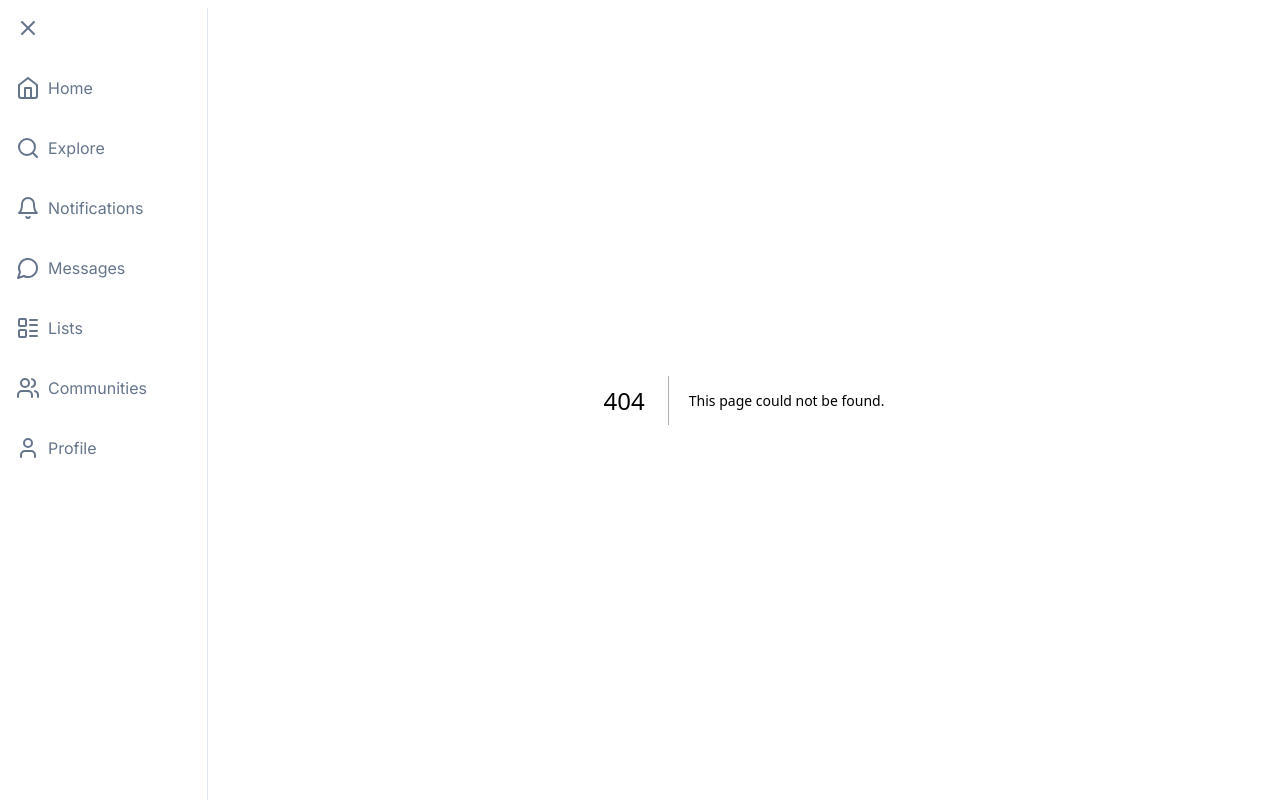
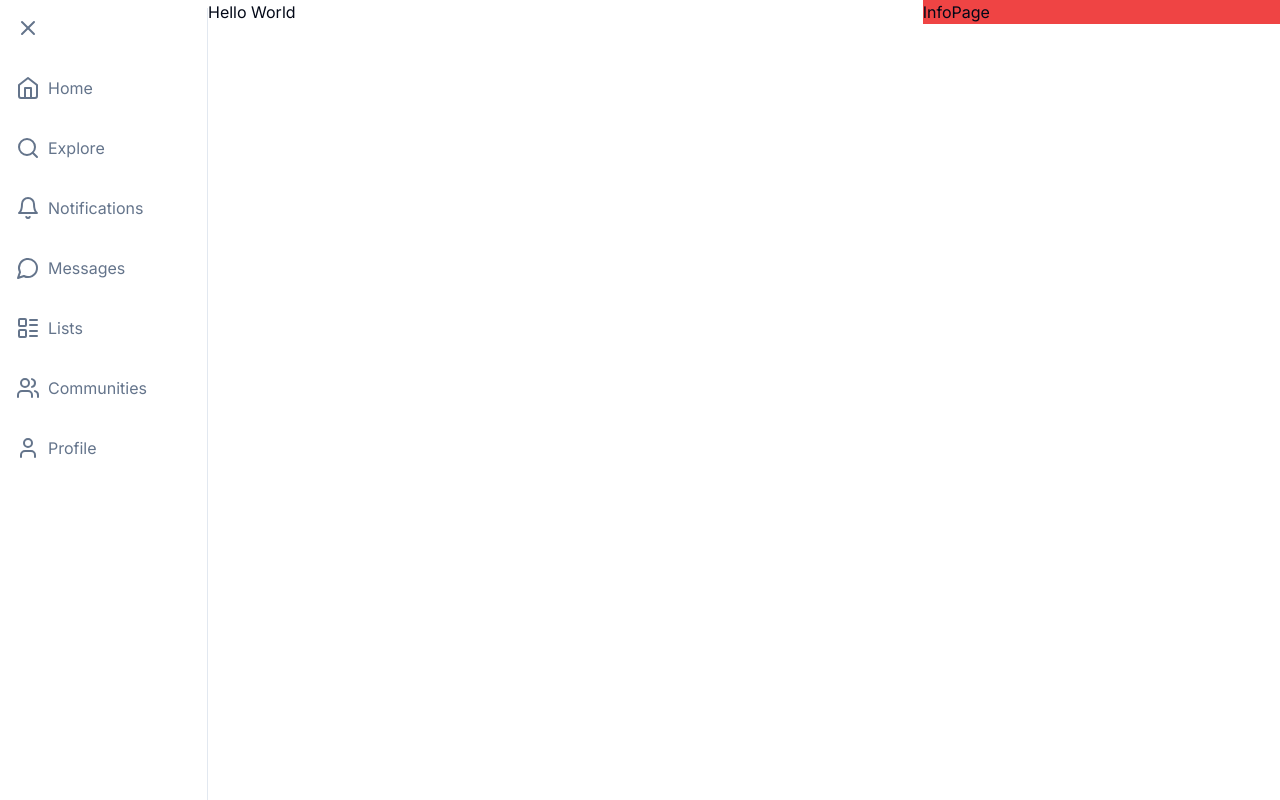
Before and after one commit to marcos-padilla/twitter-clone, a Next.js app in the folder frontend/: page /home in a window 1280 px wide. Before the commit this address had no page. Built offline with nearby package versions, Linux system fonts and the light colour scheme.

Commit message:
feat(frontend): added parallel routes in home

```diff
--- a/frontend/app/(home)/@info/page.tsx
+++ /dev/null
@@ -1,3 +0,0 @@
-export default function InfoPage() {
-	return <div>InfoPage</div>
-}
--- a/frontend/app/(home)/layout.tsx
+++ /dev/null
@@ -1,14 +0,0 @@
-export default function HomeLayout({
-	children,
-	info,
-}: {
-	children: React.ReactNode
-	info: React.ReactNode
-}) {
-	return (
-		<div>
-			{children}
-			{info}
-		</div>
-	)
-}
--- /dev/null
+++ b/frontend/app/home/@info/page.tsx
@@ -0,0 +1,3 @@
+export default function InfoPage() {
+	return <div className='bg-red-500'>InfoPage</div>
+}
--- /dev/null
+++ b/frontend/app/home/layout.tsx
@@ -0,0 +1,14 @@
+export default function Layout({
+	children,
+	info,
+}: {
+	children: React.ReactNode
+	info: React.ReactNode
+}) {
+	return (
+		<div className='flex'>
+			<div className='flex-[2]'>{children}</div>
+			<div className='flex-1 lg:block hidden'>{info}</div>
+		</div>
+	)
+}
--- /dev/null
+++ b/frontend/app/loading.tsx
@@ -0,0 +1,3 @@
+export default function Loading() {
+	return <div>Loading</div>
+}
--- /dev/null
+++ b/frontend/app/page.tsx
@@ -0,0 +1,15 @@
+'use client'
+import { useRouter } from 'next/navigation'
+import { useEffect } from 'react'
+
+export default function InitPage() {
+	const isUserLoggedIn = true
+	const router = useRouter()
+
+	useEffect(() => {
+		if (isUserLoggedIn) {
+			router.push('/home')
+		}
+	}, [isUserLoggedIn, router])
+	if (!isUserLoggedIn) return <div>Auth Page</div>
+}
```
Also changed, not shown: frontend/app/home/page.tsx (renamed from frontend/app/(home)/page.tsx).
